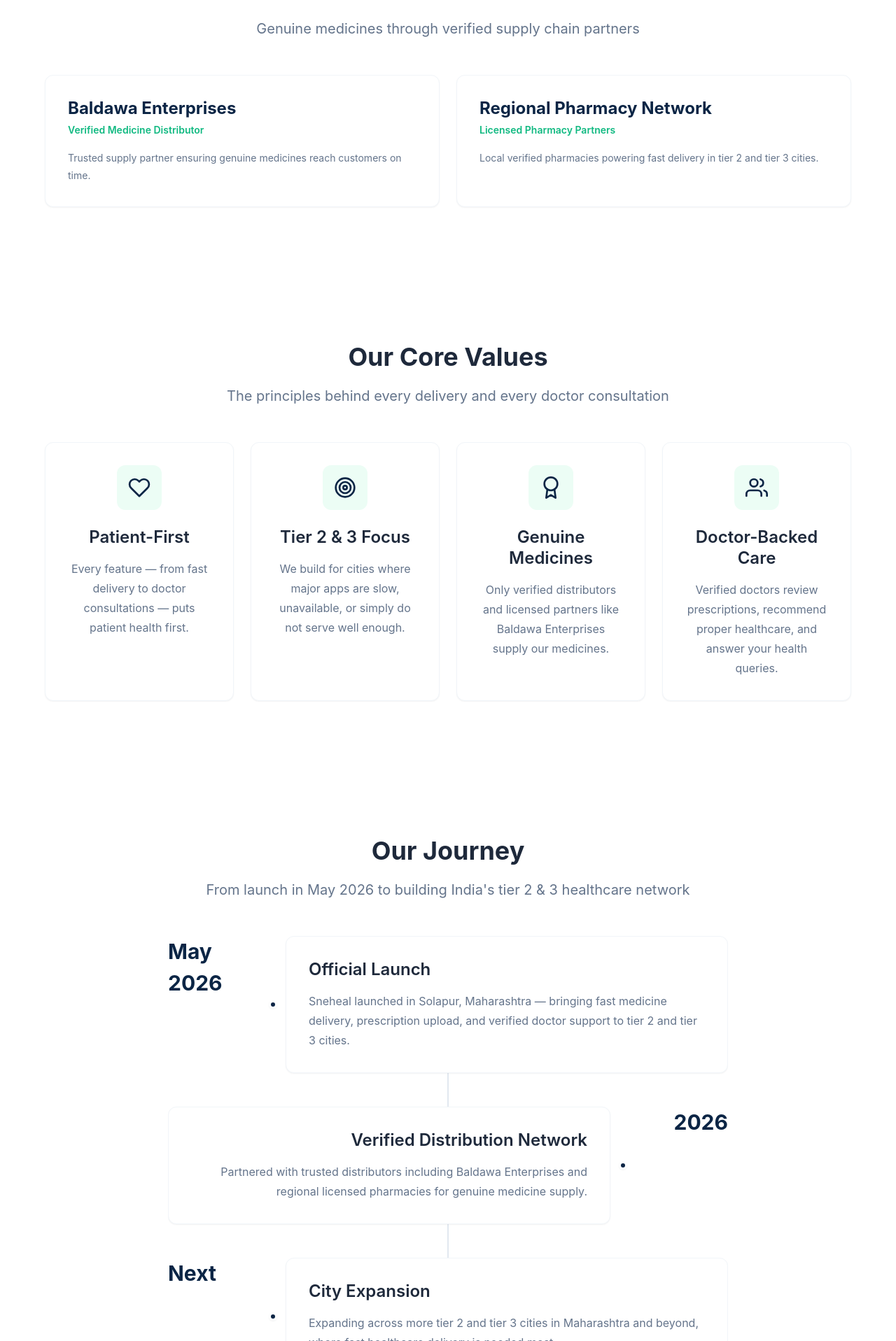
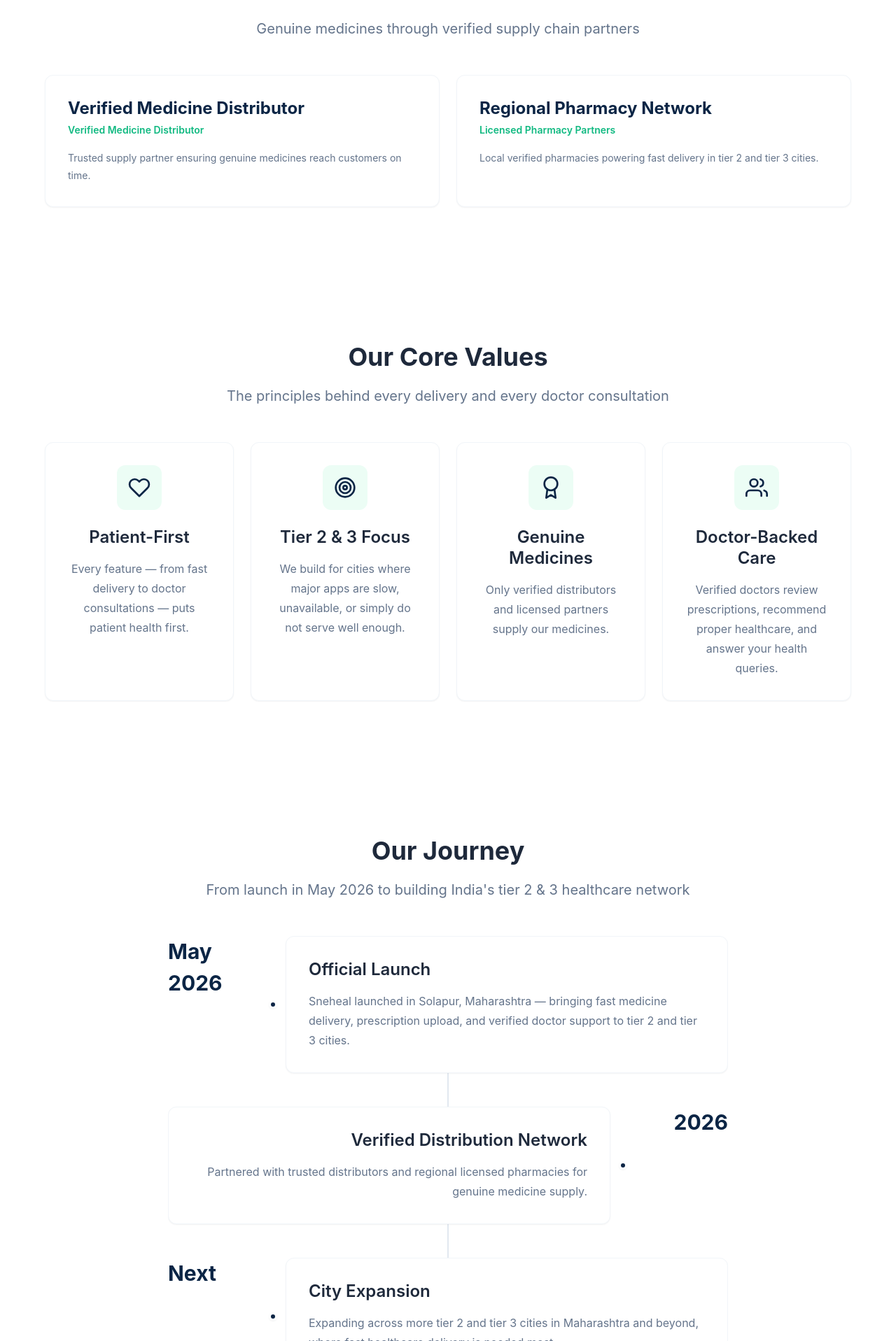
Before and after one commit to Sneheal2026/SnehealWebsite, a React (Create React App) app in the folder frontend/snehealfrontend/: page /about in a window 1280 px wide. Shown: the part 1978-3895 px from the top of the page at 70% size. Built offline with nearby package versions, Linux system fonts and the light colour scheme.

Commit message:
Baldawa removed !!

```diff
--- a/frontend/snehealfrontend/src/config/siteInfo.js
+++ b/frontend/snehealfrontend/src/config/siteInfo.js
@@ -20,7 +20,7 @@
 
 export const VERIFIED_DISTRIBUTORS = [
   {
-    name: 'Baldawa Enterprises',
+    name: 'Verified Medicine Distributor',
     role: 'Verified Medicine Distributor',
     description: 'Trusted supply partner ensuring genuine medicines reach customers on time.',
   },
--- a/frontend/snehealfrontend/src/pages/AboutPage.jsx
+++ b/frontend/snehealfrontend/src/pages/AboutPage.jsx
@@ -28,7 +28,7 @@
     {
       icon: <FiAward size={32} />,
       title: 'Genuine Medicines',
-      description: 'Only verified distributors and licensed partners like Baldawa Enterprises supply our medicines.'
+      description: 'Only verified distributors and licensed partners supply our medicines.'
     },
     {
       icon: <FiUsers size={32} />,
@@ -46,7 +46,7 @@
     {
       year: '2026',
       title: 'Verified Distribution Network',
-      description: 'Partnered with trusted distributors including Baldawa Enterprises and regional licensed pharmacies for genuine medicine supply.'
+      description: 'Partnered with trusted distributors and regional licensed pharmacies for genuine medicine supply.'
     },
     {
       year: 'Next',
--- a/frontend/snehealfrontend/src/pages/ContactPage.jsx
+++ b/frontend/snehealfrontend/src/pages/ContactPage.jsx
@@ -53,7 +53,7 @@
     },
     {
       question: 'Are the medicines genuine?',
-      answer: 'Yes. Sneheal works with verified distributors including Baldawa Enterprises and licensed pharmacy partners. All medicines go through quality checks before delivery.'
+      answer: 'Yes. Sneheal works with verified distributors and licensed pharmacy partners. All medicines go through quality checks before delivery.'
     },
     {
       question: 'Can I talk to a doctor through Sneheal?',
```
